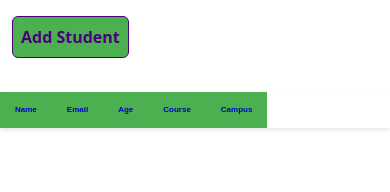
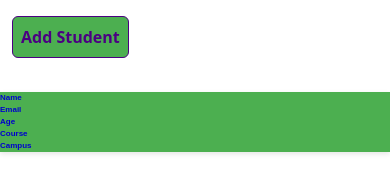
Before and after one commit to muhammadali209466/Dynamic-Table-Data, a plain HTML site: page index.html in a window 390 px wide. Drawn offline with nearby package versions, Linux system fonts and the light colour scheme.

Commit message:
UI Change

```diff
--- a/style.css
+++ b/style.css
@@ -93,7 +93,13 @@ td:hover {
     width: 100%;
     display: block;
     overflow-x: auto;
-    white-space: nowrap;
+   white-space: nowrap;
+   }
+
+   thead, tbody, th, td, tr {
+    display: table;
+    width: 100%;
+    table-layout: fixed;
   }
   thead {
     font-size: 11px;
```
